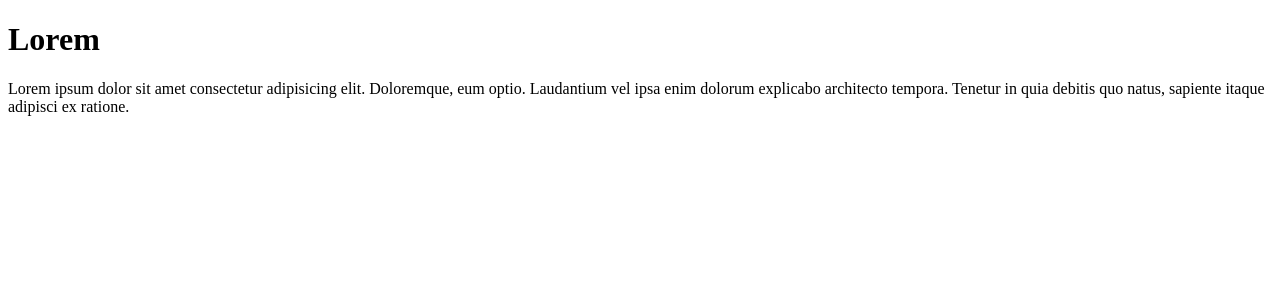
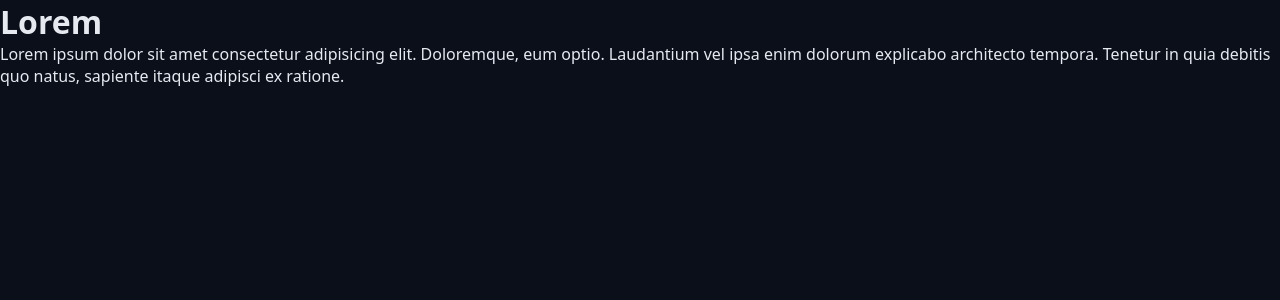
Before and after one commit to lhdecampos/momentum-pomodoro, a React (Vite) app: page / in a window 1280 px wide. Shown: the top 300 px of the page. Built offline with nearby package versions, Linux system fonts and the light colour scheme.

Commit message:
feat: define global CSS colors and theme

```diff
--- a/index.html
+++ b/index.html
@@ -4,7 +4,7 @@
     <meta charset="UTF-8" />
     <link rel="icon" type="image/svg+xml" href="/favicon.svg" />
     <meta name="viewport" content="width=device-width, initial-scale=1.0" />
-    <title>momentum-pomodoro</title>
+    <title>Momentum Pomodoro</title>
   </head>
   <body>
     <div id="root"></div>
--- a/src/App.tsx
+++ b/src/App.tsx
@@ -1,10 +1,12 @@
+import { Heading } from "./components/Heading";
+
 import "./styles/theme.css";
 import "./styles/global.css";
 
 export function App() {
   return (
     <>
-      <h1>Lorem</h1>
+      <Heading>Lorem</Heading>
       <p>
         Lorem ipsum dolor sit amet consectetur adipisicing elit. Doloremque, eum
         optio. Laudantium vel ipsa enim dolorum explicabo architecto tempora.
--- /dev/null
+++ b/src/components/Heading.tsx
@@ -0,0 +1,5 @@
+import style from "./Heading.module.css";
+
+export function Heading(props) {
+  return <h1 className={`${style.heading}`}>{props.children}</h1>;
+}
--- a/src/styles/global.css
+++ b/src/styles/global.css
@@ -0,0 +1,16 @@
+* {
+    margin: 0;
+    padding: 0;
+    box-sizing: border-box;
+}
+
+html {
+    font-size: 62.5%;
+}
+
+body {
+    font-family: system-ui, -apple-system, BlinkMacSystemFont, 'Segoe UI', Roboto, Oxygen, Ubuntu, Cantarell, 'Open Sans', 'Helvetica Neue', sans-serif;
+    font-size: 1.6rem;
+    background: var(--gray-900);
+    color: var(--text-default);
+}
--- a/src/styles/theme.css
+++ b/src/styles/theme.css
@@ -1 +1,37 @@
-:root {}
+:root {
+    --gray-100: #e6e9f0;
+    --gray-200: #cdd3e1;
+    --gray-300: #aab3cc;
+    --gray-400: #555f7d;
+    --gray-500: #454f6a;
+    --gray-600: #363d56;
+    --gray-700: #272f43;
+    --gray-800: #181f2e;
+    --gray-900: #0a0f1a;
+
+    --primary-light: ##4de7b7;
+    --primary: #0da170;
+    --primary-dark: #065f46;
+
+    --link-color: #10b981;
+    --link-hove: #0b8a60;
+
+    --success: #22c55e;
+    --warning: #eab308;
+    --error: #991b1b;
+    --info: #0ea5e9;
+
+    --text-over-primary: #0a0f1a;
+    --text-over-primary-dark: #e6e9f0;
+    --text-over-primary-light: #0a0f1a;
+    --text-over-success: #0a0f1a;
+    --text-over-warning: #0a0f1a;
+    --text-over-error: #e6e9f0;
+    --text-over-info: #0a0f1a;
+
+    --text-default: #e6e9f0;
+    --text-muted: #aab3cc;
+
+    --disabled: #555f7d;
+    --text-disabled: #aab3cc;
+}
```
Also changed, not shown: src/components/Heading.module.css (added).
